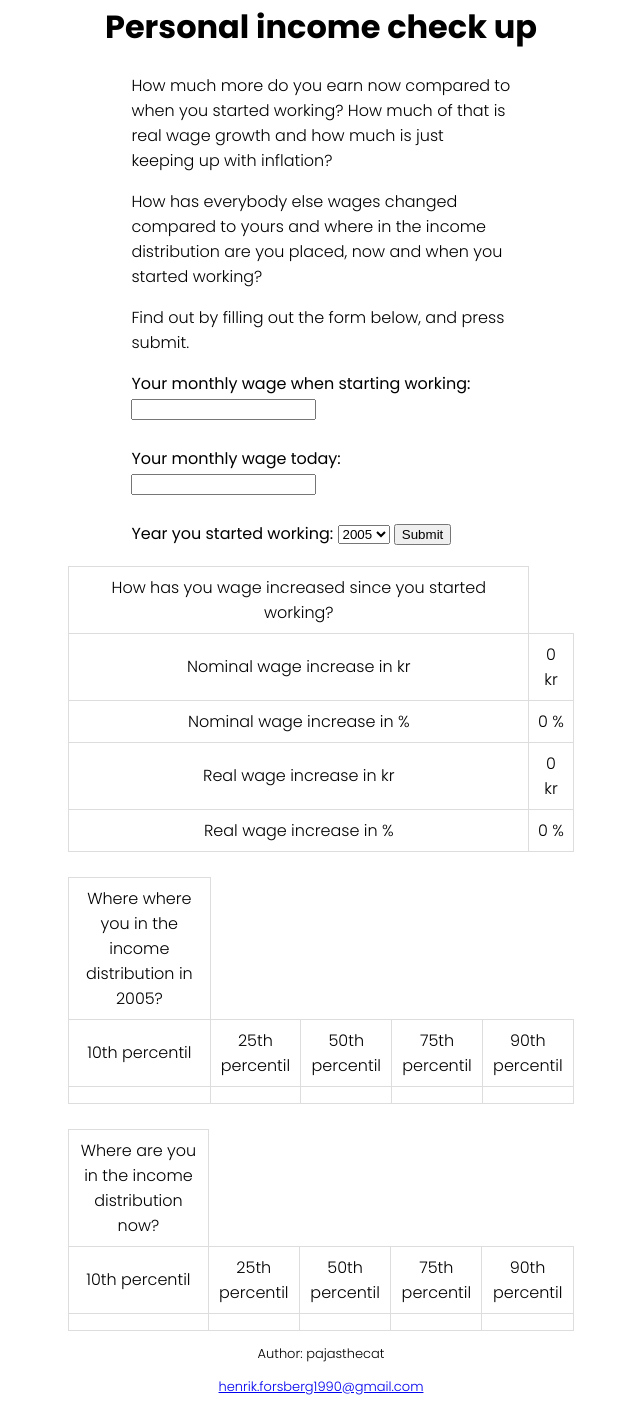
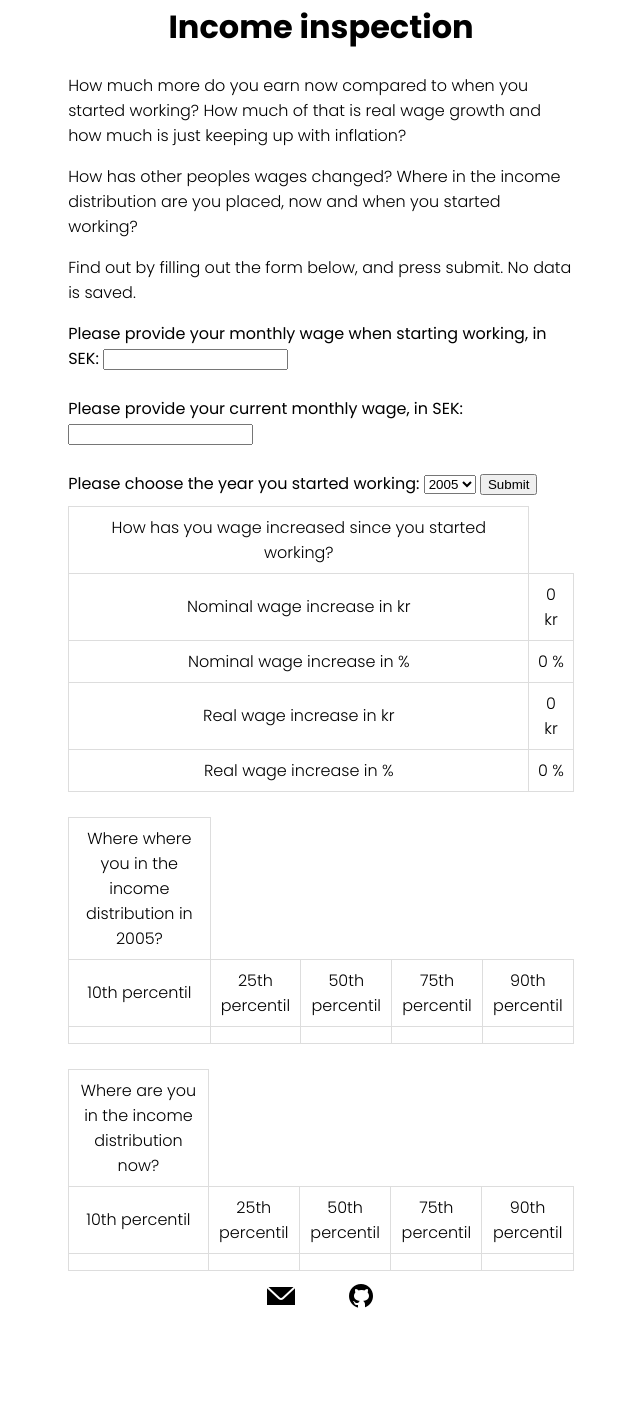
Before and after one commit to pajasthecat/real-income-presentor, a website with bundled scripts: page public/index.html in a window 1280 px wide. Shown: the part 18-1428 px from the top of the page, without its empty margins (319-959 px from the left). After the commit the page ends 1344 px from the top, so only its background shows below. Built offline with nearby package versions, Linux system fonts and the light colour scheme.

Commit message:
feat: added readme

```diff
--- a/public/index.html
+++ b/public/index.html
@@ -9,7 +9,7 @@
     />
     <meta charset="UTF-8" />
     <meta name="viewport" content="width=device-width, initial-scale=1.0" />
-    <title>Real income presenter</title>
+    <title>Income inspection</title>
     <style>
       body {
         font-family: "Poppins", sans-serif;
@@ -21,14 +21,10 @@
       }
       .form-div {
         margin: auto;
-        width: 30%;
+        width: 40%;
         padding-bottom: 10px;
       }
-      form {
-        text-align: left;
-        margin-bottom: 10px;
-        font-size: 50;
-      }
+
       h1 {
         text-align: center;
         font-weight: 700;
@@ -51,19 +47,20 @@
       }
 
       footer {
-        font-style: italic;
-        font-size: small;
+        margin: auto;
         margin-top: 10px;
-        margin: auto;
+        width: 40%;
       }
-
-      footer p {
-        text-align: center;
+      .footerContainer {
+        display: flex;
+        flex-direction: row;
+        justify-content: center;
+        gap: 50px;
       }
     </style>
   </head>
   <body>
-    <h1>Personal income check up</h1>
+    <h1>Income inspection</h1>
     <div class="form-div">
       <p>
         How much more do you earn now compared to when you started working? How
@@ -72,25 +69,31 @@
       </p>
 
       <p>
-        How has everybody else wages changed compared to yours and where in the
-        income distribution are you placed, now and when you started working?
+        How has other peoples wages changed? Where in the income distribution
+        are you placed, now and when you started working?
       </p>
-      <p>Find out by filling out the form below, and press submit.</p>
+      <p>
+        Find out by filling out the form below, and press submit. No data is
+        saved.
+      </p>
 
       <form id="dataForm">
         <label for="startSalary" id="startSalaryLabel"
-          >Your monthly wage when starting working:</label
+          >Please provide your monthly wage when starting working, in
+          SEK:</label
         >
         <input type="text" id="startSalary" name="startSalary" /><br /><br />
         <label for="currentSalary" id="currentSalaryLabel"
-          >Your monthly wage today:</label
+          >Please provide your current monthly wage, in SEK:</label
         >
         <input
           type="text"
           id="currentSalary"
           name="currentSalary"
         /><br /><br />
-        <label for="startYear">Year you started working:</label>
+        <label for="startYear"
+          >Please choose the year you started working:</label
+        >
         <select id="startYear" name="startYear">
           <option value="2005">2005</option>
           <option value="2006">2006</option>
@@ -180,12 +183,18 @@
     </table>
 
     <footer>
-      <p>Author: pajasthecat</p>
-      <p>
-        <a href="mailto:henrik.forsberg1990@gmail.com"
-          >henrik.forsberg1990@gmail.com</a
+      <div class="footerContainer">
+        <a href="mailto: henrik.forsberg1990@gmail.com">
+          <img src="icons\email.png" alt=""
+        /></a>
+        <a
+          href="https://github.com/pajasthecat/real-income-presentor"
+          ,
+          target="_blank"
         >
-      </p>
+          <img src="icons\github.png" alt="" />
+        </a>
+      </div>
     </footer>
     <script type="module" src="index.js"></script>
   </body>
```
Also changed, not shown: README.md (added), public/icons/email.png (added), public/icons/github.png (added).
